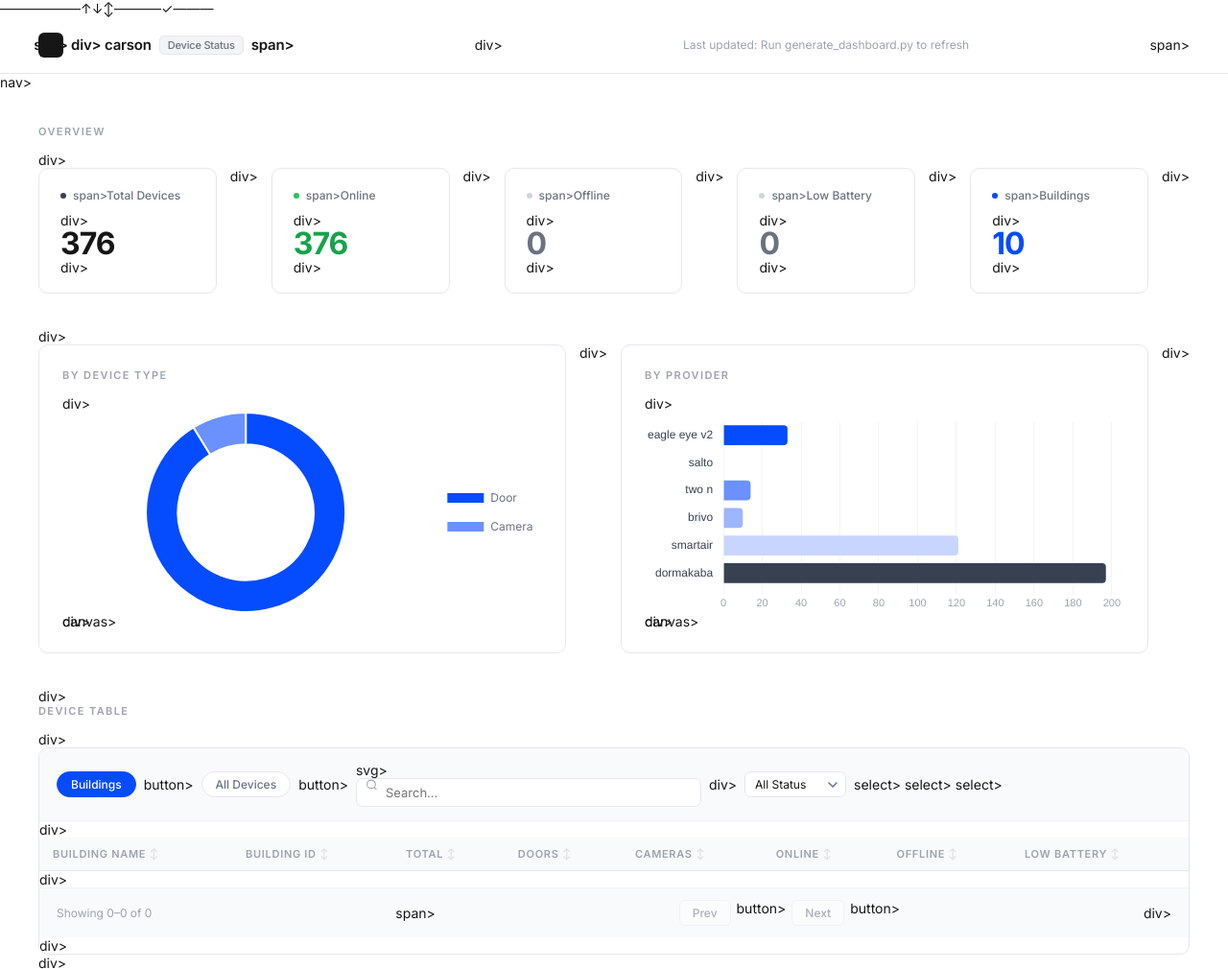
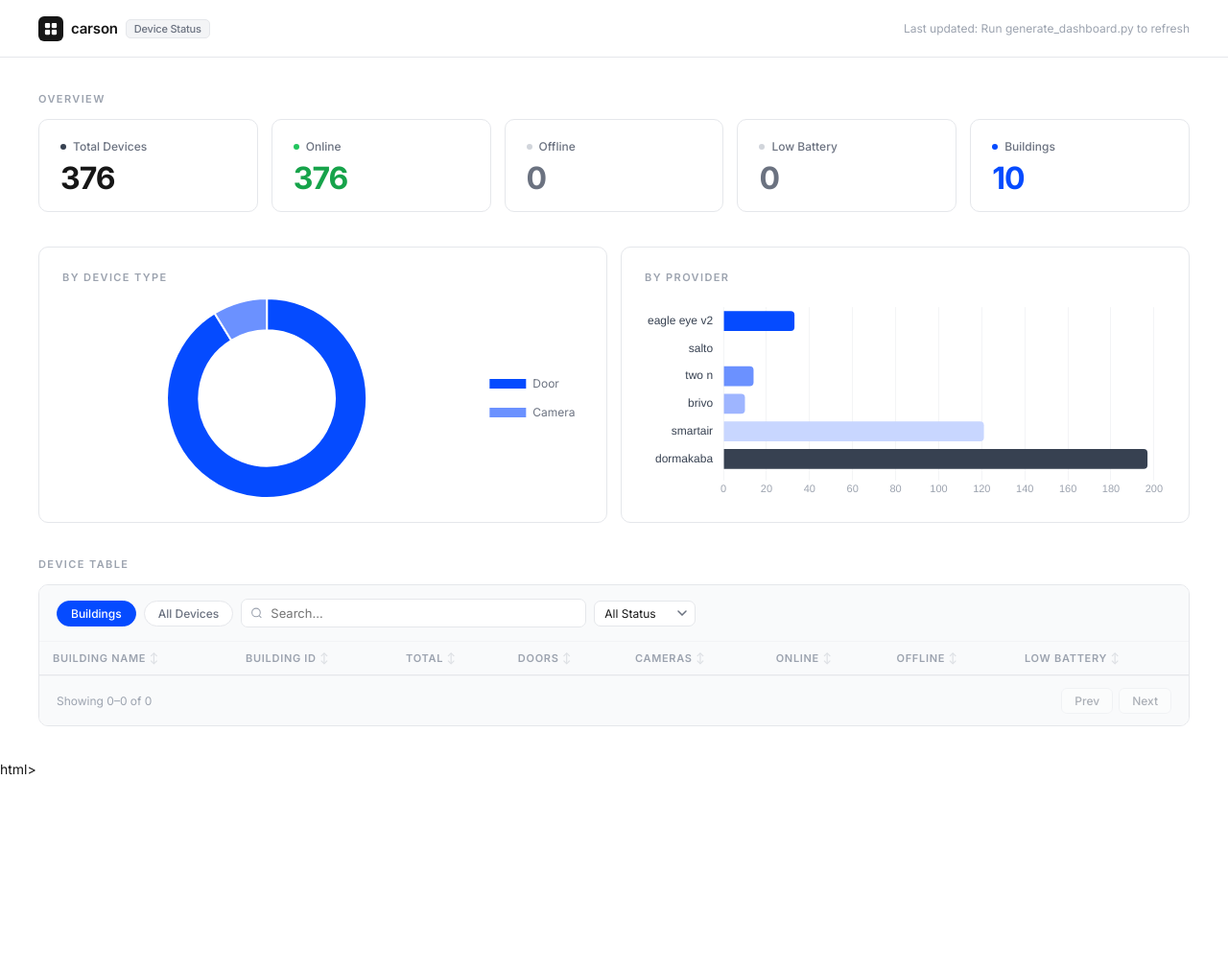
Before and after one commit to amr2295/carson-device-dashboard, a plain HTML site: page index.html in a window 1280 px wide. Shown: the top 1010 px of the page at 96% size. After the commit the page ends 810 px from the top, so only its background shows below. Drawn offline with nearby package versions, Linux system fonts and the light colour scheme.

Commit message:
Remove stray tag text nodes (div>, span>, etc.) from HTML

```diff
--- a/index.html
+++ b/index.html
@@ -1,4 +1,4 @@
-——————↑↓↕–———✓———<!DOCTYPE html>
+<!DOCTYPE html>
 <html lang="en">
   <head>
     <meta charset="UTF-8">
@@ -195,84 +195,84 @@
     <nav class="topbar">
         <div class="logo">
               <div class="logo-icon">
-                      <svg viewBox="0 0 16 16"><rect x="1" y="1" width="6" height="6" rx="1.2"/><rect x="9" y="1" width="6" height="6" rx="1.2"/><rect x="1" y="9" width="6" height="6" rx="1.2"/><rect x="9" y="9" width="6" height="6" rx="1.2"/></svg>svg>
-              </div>div>
+                      <svg viewBox="0 0 16 16"><rect x="1" y="1" width="6" height="6" rx="1.2"/><rect x="9" y="1" width="6" height="6" rx="1.2"/><rect x="1" y="9" width="6" height="6" rx="1.2"/><rect x="9" y="9" width="6" height="6" rx="1.2"/></svg>
+              </div>
               carson
-              <span class="logo-tag">Device Status</span>span>
-        </div>div>
-        <span class="updated" id="ts">Last updated: —</span>span>
-    </nav>nav>
+              <span class="logo-tag">Device Status</span>
+        </div>
+        <span class="updated" id="ts">Last updated: —</span>
+    </nav>
 
     <div class="page">
 
-        <div class="sec-title">Overview</div>div>
+        <div class="sec-title">Overview</div>
         <div class="stats">
               <div class="stat">
-                      <div class="stat-label"><span class="dot dot-dark"></span>span>Total Devices</div>div>
-                      <div class="stat-val c-dark" id="s0">—</div>div>
-              </div>div>
+                      <div class="stat-label"><span class="dot dot-dark"></span>Total Devices</div>
+                      <div class="stat-val c-dark" id="s0">—</div>
+              </div>
               <div class="stat">
-                      <div class="stat-label"><span class="dot dot-green"></span>span>Online</div>div>
-                      <div class="stat-val c-green" id="s1">—</div>div>
-              </div>div>
+                      <div class="stat-label"><span class="dot dot-green"></span>Online</div>
+                      <div class="stat-val c-green" id="s1">—</div>
+              </div>
               <div class="stat">
-                      <div class="stat-label"><span class="dot dot-red"></span>span>Offline</div>div>
-                      <div class="stat-val c-red" id="s2">—</div>div>
-              </div>div>
+                      <div class="stat-label"><span class="dot dot-red"></span>Offline</div>
+                      <div class="stat-val c-red" id="s2">—</div>
+              </div>
               <div class="stat">
-                      <div class="stat-label"><span class="dot dot-warn"></span>span>Low Battery</div>div>
-                      <div class="stat-val c-warn" id="s3">—</div>div>
-              </div>div>
+                      <div class="stat-label"><span class="dot dot-warn"></span>Low Battery</div>
+                      <div class="stat-val c-warn" id="s3">—</div>
+              </div>
               <div class="stat">
-                      <div class="stat-label"><span class="dot dot-blue"></span>span>Buildings</div>div>
-                      <div class="stat-val c-blue" id="s4">—</div>div>
-              </div>div>
-        </div>div>
+                      <div class="stat-label"><span class="dot dot-blue"></span>Buildings</div>
+                      <div class="stat-val c-blue" id="s4">—</div>
+              </div>
+        </div>
 
         <div class="charts">
               <div class="chart-card">
-                      <div class="sec-title">By Device Type</div>div>
-                      <div class="chart-wrap"><canvas id="tc"></canvas>canvas></div>div>
-              </div>div>
+                      <div class="sec-title">By Device Type</div>
+                      <div class="chart-wrap"><canvas id="tc"></canvas></div>
+              </div>
               <div class="chart-card">
-                      <div class="sec-title">By Provider</div>div>
-                      <div class="chart-wrap"><canvas id="pcc"></canvas>canvas></div>div>
-              </div>div>
-        </div>div>
+                      <div class="sec-title">By Provider</div>
+                      <div class="chart-wrap"><canvas id="pcc"></canvas></div>
+              </div>
+        </div>
 
-        <div class="sec-title">Device Table</div>div>
+        <div class="sec-title">Device Table</div>
         <div class="table-card">
               <div class="toolbar">
-                      <button class="pill active" onclick="showV('b',this)">Buildings</button>button>
-                      <button class="pill" onclick="showV('d',this)">All Devices</button>button>
+                      <button class="pill active" onclick="showV('b',this)">Buildings</button>
+                      <button class="pill" onclick="showV('d',this)">All Devices</button>
                       <div class="search-box">
-                                <svg viewBox="0 0 24 24"><circle cx="11" cy="11" r="8"/><line x1="21" y1="21" x2="16.65" y2="16.65"/></svg>svg>
+                                <svg viewBox="0 0 24 24"><circle cx="11" cy="11" r="8"/><line x1="21" y1="21" x2="16.65" y2="16.65"/></svg>
                                 <input id="sq" type="text" placeholder="Search..." oninput="applyF()">
-                      </div>div>
+                      </div>
                       <select class="fsel" id="sff" onchange="applyF()">
-                                <option value="">All Status</option>option>
-                                <option value="online">Online</option>option>
-                                <option value="offline">Offline</option>option>
-                                <option value="low_battery">Low Battery</option>option>
-                      </select>select>
+                                <option value="">All Status</option>
+                                <option value="online">Online</option>
+                                <option value="offline">Offline</option>
+                                <option value="low_battery">Low Battery</option>
+                      </select>
                       <select class="fsel" id="tf" style="display:none" onchange="applyF()">
-                                <option value="">All Types</option>option>
-                                <option value="door">Doors</option>option>
-                                <option value="camera">Cameras</option>option>
-                      </select>select>
-                      <select class="fsel" id="pf2" style="display:none" onchange="applyF()"></select>select>
-              </div>div>
-              <div class="tbl-wrap" id="tc2"></div>div>
+                                <option value="">All Types</option>
+                                <option value="door">Doors</option>
+                                <option value="camera">Cameras</option>
+                      </select>
+                      <select class="fsel" id="pf2" style="display:none" onchange="applyF()"></select>
+              </div>
+              <div class="tbl-wrap" id="tc2"></div>
               <div class="pagination">
-                      <span class="pinfo" id="pi">Showing 0 of 0</span>span>
+                      <span class="pinfo" id="pi">Showing 0 of 0</span>
                       <div class="pbtn">
-                                <button id="bprev" onclick="chP(-1)" disabled>Prev</button>button>
-                                <button id="bnext" onclick="chP(1)" disabled>Next</button>button>
-                      </div>div>
-              </div>div>
-        </div>div>
+                                <button id="bprev" onclick="chP(-1)" disabled>Prev</button>
+                                <button id="bnext" onclick="chP(1)" disabled>Next</button>
+                      </div>
+              </div>
+        </div>
 
-    </div>div>
+    </div>
 
     <script>
       var ST={total:376,online:376,offline:0,low_battery:0,total_buildings:10,by_type:{door:343,camera:33},by_provider:{eagle_eye_v2:33,salto:0,two_n:14,brivo:10,smartair:121,dormakaba:197},last_updated:"Run generate_dashboard.py to refresh"};
```
